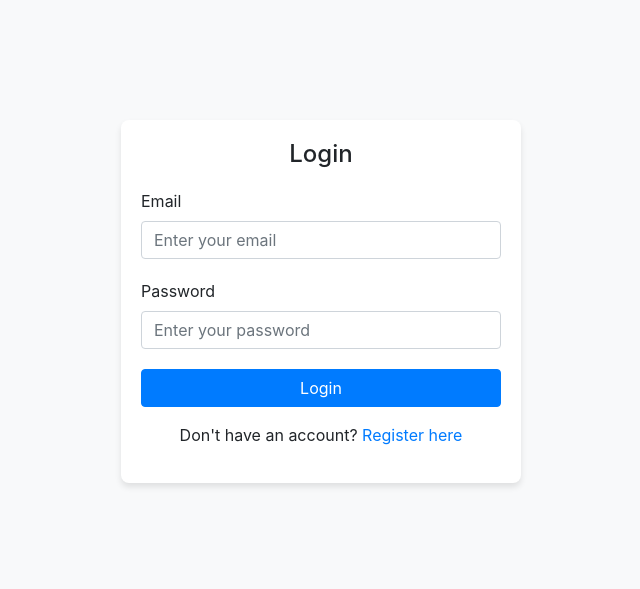
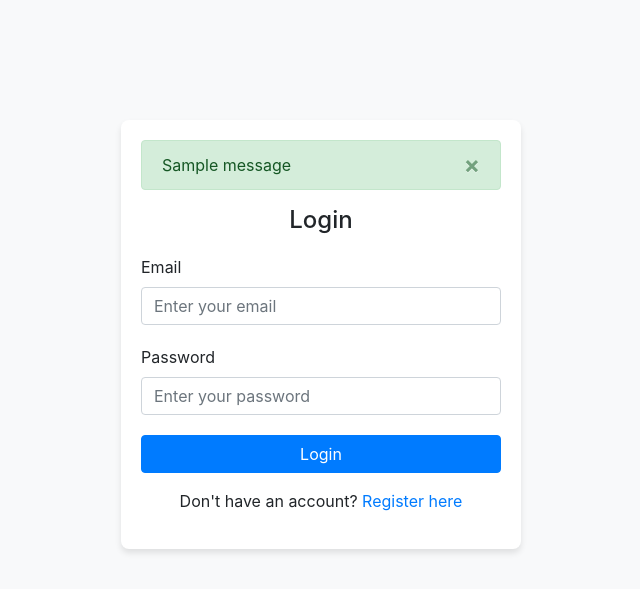
Before and after one commit to IvanNakov10/Libary-managment-system, a Flask app: page /login_page in a window 1280 px wide. Shown: the top 589 px of the page, without its empty margins (319-959 px from the left). Run offline with Flask 3, Linux system fonts and the light colour scheme; tables that the repository leaves empty hold one stand-in row (values such as "Sample post"); one stand-in notice (Sample message) is shown; some libraries are stand-ins or nearby versions.

Commit message:
message flash

```diff
--- a/app/routes.py
+++ b/app/routes.py
@@ -127,10 +127,13 @@ def login():
     password = request.form.get('password')
 
     user = User.query.filter_by(email=email).first()
+
     if user and bcrypt.check_password_hash(user.password_hash, password):
         session['user_id'] = user.id
         session['is_admin'] = False
         return redirect(url_for('main.home'))
+
+
 
     admin_user = AdminUser.query.filter_by(email=email).first()
     if admin_user and bcrypt.check_password_hash(admin_user.password_hash, password):
--- a/app/templates/login_page.html
+++ b/app/templates/login_page.html
@@ -31,6 +31,20 @@
 
     <div class="container">
         <div class="login-container bg-white">
+            {% with messages = get_flashed_messages(with_categories=true) %}
+            {% if messages %}
+              <div>
+                {% for category, message in messages %}
+                  <div class="alert alert-{{ category }} alert-dismissible fade show" role="alert">
+                    {{ message }}
+                    <button type="button" class="close" data-dismiss="alert" aria-label="Close">
+                      <span aria-hidden="true">&times;</span>
+                    </button>
+                  </div>
+                {% endfor %}
+              </div>
+            {% endif %}
+          {% endwith %}
             <h2 class="form-title">Login</h2>
             <form action="{{ url_for('main.login_page') }}" method="POST">
                 <div class="form-group">
```
